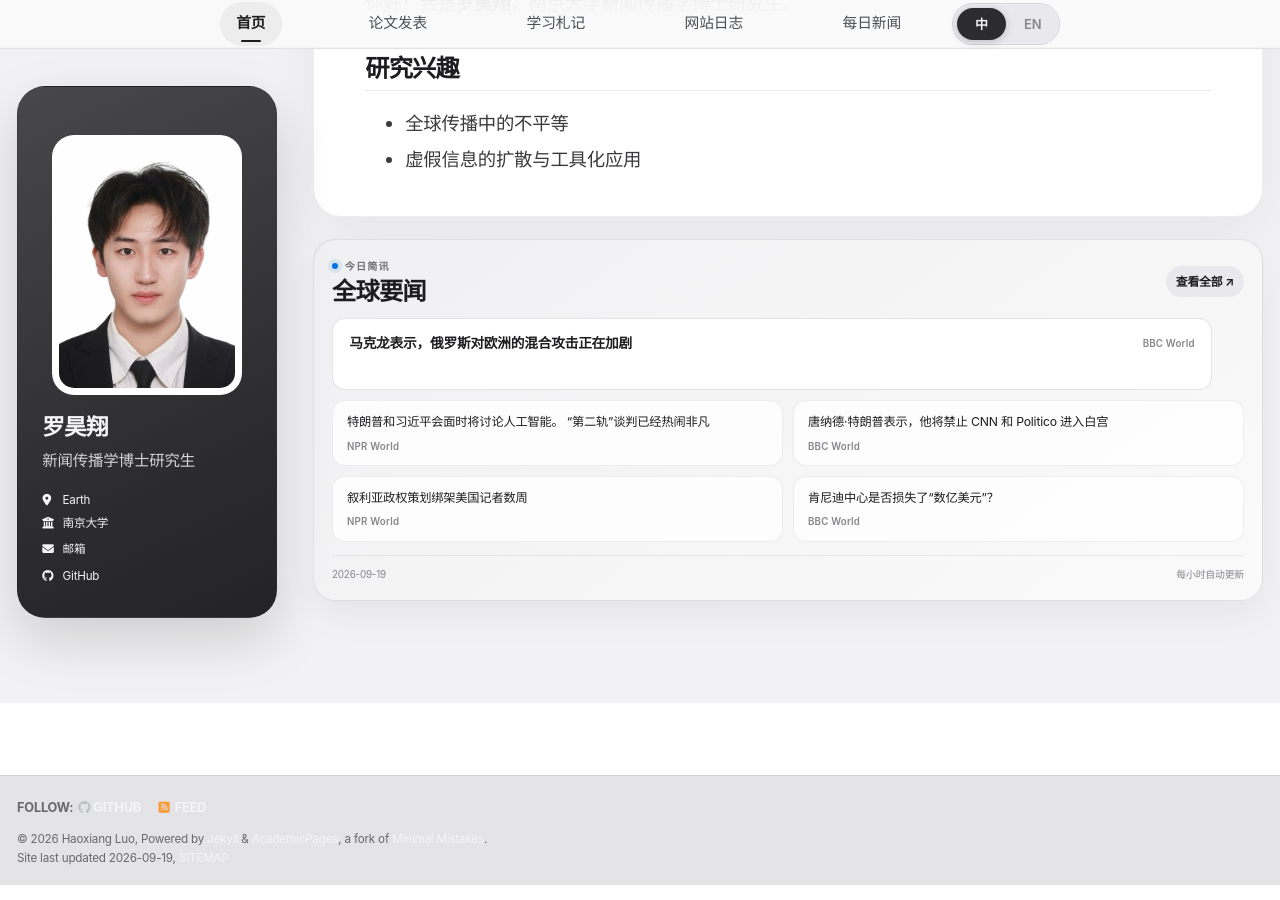
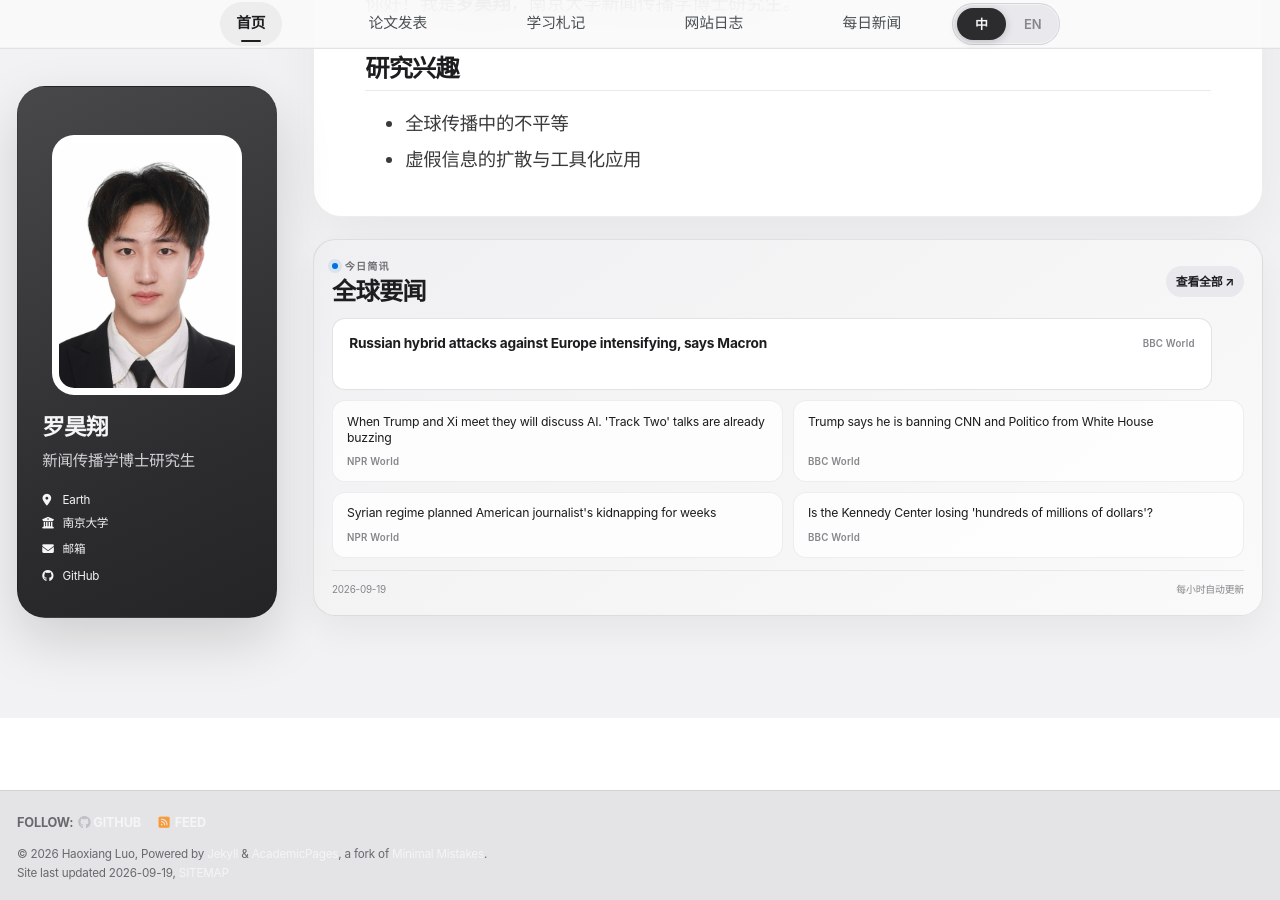
Before and after one commit to HaoxiangLuo/HaoxiangLuo.github.io, a Jekyll site: the page built from _pages/about-zh.md, in a window 1280 px wide and 900 px high, scrolled down 253 px. Built offline with Jekyll 4.4.1, drawn with Linux system fonts in a browser that asks for light colours; a style sheet for code colours, icons or effects is not loaded.

Commit message:
Update daily news 2026-09-19

```diff
--- a/_data/daily_news.json
+++ b/_data/daily_news.json
@@ -1,5 +1,5 @@
 {
-  "updated_at": "2026-09-19T04:23:43+08:00",
+  "updated_at": "2026-09-19T05:23:34+08:00",
   "days": [
     {
       "date": "2026-09-19",
@@ -7,56 +7,47 @@
         {
           "title": "Russian hybrid attacks against Europe intensifying, says Macron",
           "source": "BBC World",
-          "url": "https://www.bbc.co.uk/news/articles/cm2dw1w9d3yjo?at_medium=RSS&at_campaign=rss",
-          "title_zh": "马克龙表示，俄罗斯对欧洲的混合攻击正在加剧"
+          "url": "https://www.bbc.co.uk/news/articles/cm2dw1w9d3yjo?at_medium=RSS&at_campaign=rss"
         },
         {
           "title": "When Trump and Xi meet they will discuss AI. 'Track Two' talks are already buzzing",
           "source": "NPR World",
-          "url": "https://www.npr.org/2026/09/18/nx-s1-5971481/trump-xi-meeting-ai-track-two-talks",
-          "title_zh": "特朗普和习近平会面时将讨论人工智能。 “第二轨”谈判已经热闹非凡"
+          "url": "https://www.npr.org/2026/09/18/nx-s1-5971481/trump-xi-meeting-ai-track-two-talks"
         },
         {
-          "title": "Donald Trump says he is banning CNN and Politico from White House",
+          "title": "Trump says he is banning CNN and Politico from White House",
           "source": "BBC World",
-          "url": "https://www.bbc.co.uk/news/articles/c6e30580jqjpo?at_medium=RSS&at_campaign=rss",
-          "title_zh": "唐纳德·特朗普表示，他将禁止 CNN 和 Politico 进入白宫"
+          "url": "https://www.bbc.co.uk/news/articles/c6e30580jqjpo?at_medium=RSS&at_campaign=rss"
         },
         {
           "title": "Syrian regime planned American journalist's kidnapping for weeks",
           "source": "NPR World",
-          "url": "https://www.npr.org/2026/09/18/nx-s1-5974166/assad-austin-tice-kidnapping-bbc-embedded",
-          "title_zh": "叙利亚政权策划绑架美国记者数周"
+          "url": "https://www.npr.org/2026/09/18/nx-s1-5974166/assad-austin-tice-kidnapping-bbc-embedded"
         },
         {
           "title": "Is the Kennedy Center losing 'hundreds of millions of dollars'?",
           "source": "BBC World",
-          "url": "https://www.bbc.co.uk/news/videos/cqy4zw4xr717o?at_medium=RSS&at_campaign=rss",
-          "title_zh": "肯尼迪中心是否损失了“数亿美元”？"
+          "url": "https://www.bbc.co.uk/news/videos/cqy4zw4xr717o?at_medium=RSS&at_campaign=rss"
         },
         {
           "title": "Will even one of the U.N.'s 17 'sustainable development goals' be met by 2030?",
           "source": "NPR World",
-          "url": "https://www.npr.org/2026/09/18/g-s1-143738/united-nations-sustainable-development-goals-hunger-climate-gender",
-          "title_zh": "到 2030 年，联合国 17 个“可持续发展目标”之一能否实现？"
+          "url": "https://www.npr.org/2026/09/18/g-s1-143738/united-nations-sustainable-development-goals-hunger-climate-gender"
         },
         {
           "title": "At least 21 killed after vehicle loaded with explosives rams Pakistan mosque",
           "source": "BBC World",
-          "url": "https://www.bbc.co.uk/news/articles/ckn9wenz8wjwo?at_medium=RSS&at_campaign=rss",
-          "title_zh": "巴基斯坦清真寺遭满载炸药车辆冲撞 至少21人死亡"
+          "url": "https://www.bbc.co.uk/news/articles/ckn9wenz8wjwo?at_medium=RSS&at_campaign=rss"
         },
         {
           "title": "Judge says Trump can't demolish Kennedy Center. And, lawsuits target voter intimidation",
           "source": "NPR World",
-          "url": "https://www.npr.org/2026/09/18/g-s1-143913/up-first-newsletter-kennedy-center-trump-voter-intimidation-lawsuit-poland-russia-ukraine",
-          "title_zh": "法官称特朗普不能拆除肯尼迪中心。而且，诉讼的目标是恐吓选民"
+          "url": "https://www.npr.org/2026/09/18/g-s1-143913/up-first-newsletter-kennedy-center-trump-voter-intimidation-lawsuit-poland-russia-ukraine"
         },
         {
-          "title": "Shots heard as police start moving migrants from Ceuta beaches",
+          "title": "Lindsay Clancy holdout juror says he had no doubt she deliberately killed her children",
           "source": "BBC World",
-          "url": "https://www.bbc.co.uk/news/articles/c6vgy80ge1z7o?at_medium=RSS&at_campaign=rss",
-          "title_zh": "当警察开始从休达海滩转移移民时听到枪声"
+          "url": "https://www.bbc.co.uk/news/articles/c54g7jdmw032o?at_medium=RSS&at_campaign=rss"
         }
       ]
     },
```
